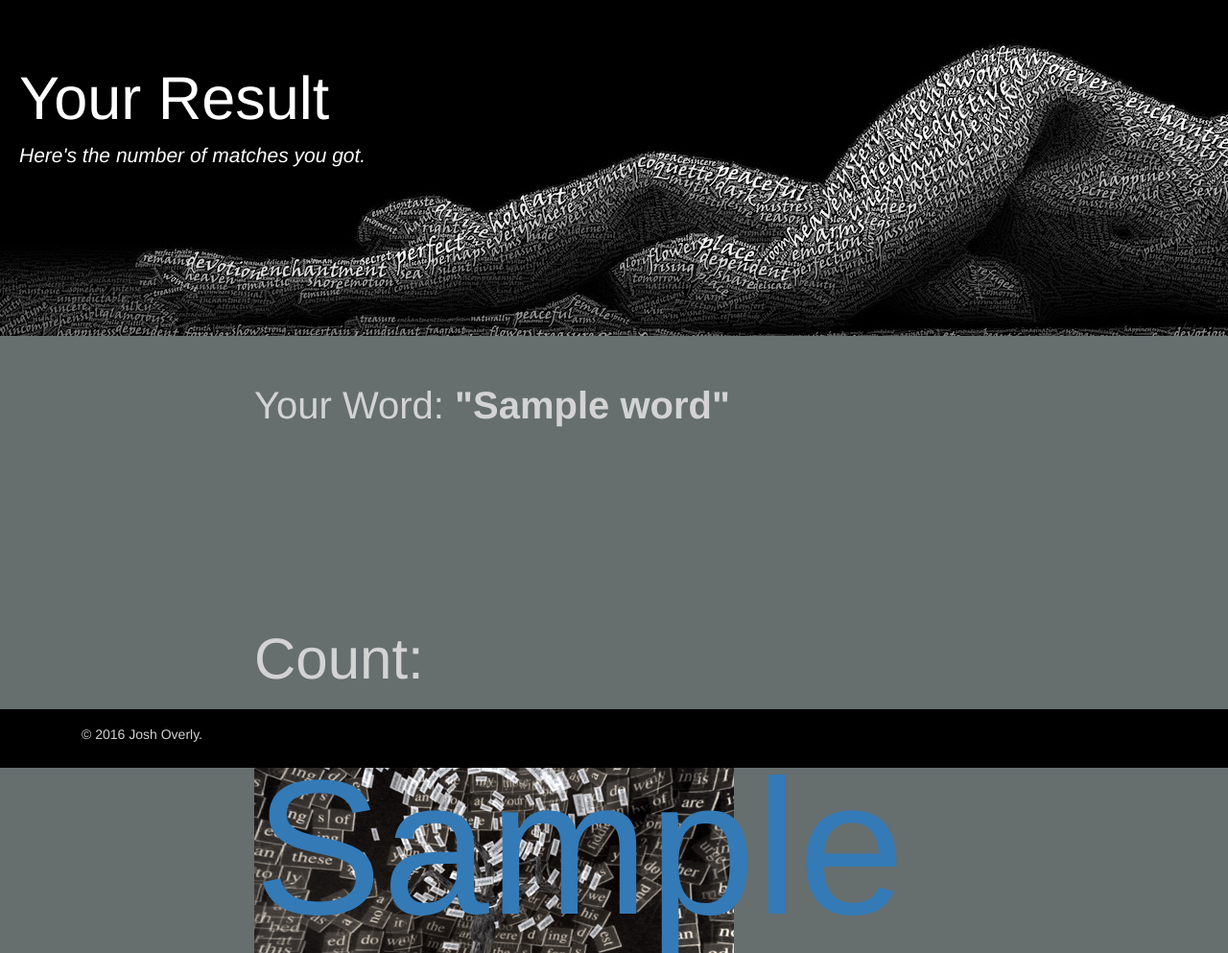
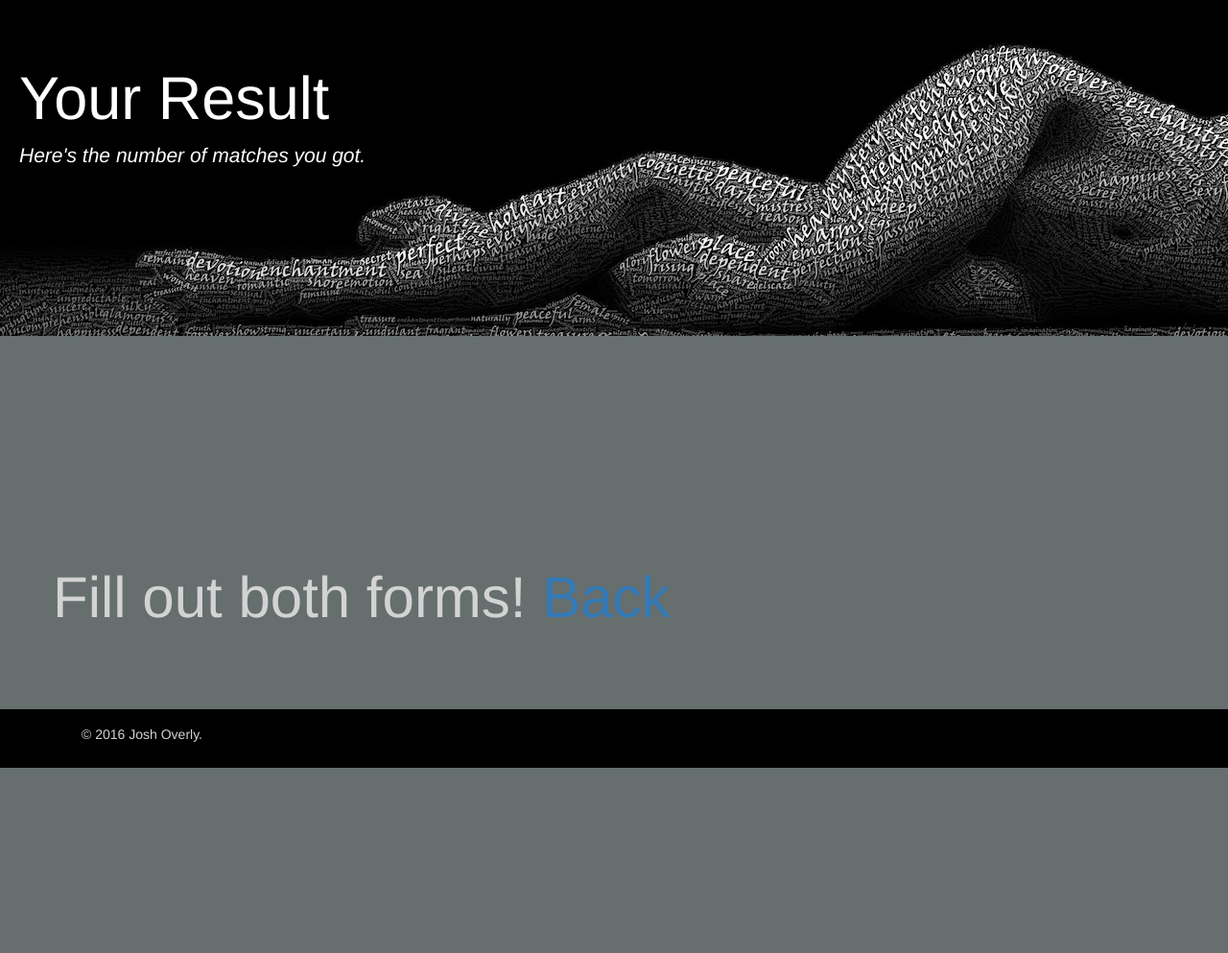
Before and after one commit to jos-h20/word_counter, a PHP site: template views/result.html.twig in a window 1280 px wide. Shown: the top 993 px of the page at 96% size. After the commit the page ends 800 px from the top, so only its background shows below. Run offline with PHP 8.4, Linux system fonts and the light colour scheme; the template is opened without the code that fills it: most values are stand-ins (such as "Sample title", 1, 10 or a date in 2020); some libraries are stand-ins or nearby versions.

Commit message:
add warning if forms are left empty

```diff
--- a/app/app.php
+++ b/app/app.php
@@ -23,7 +23,8 @@
 
         return $app['twig']->render('result.html.twig', array(
             'results' => $results,
-            'word' => $input_word
+            'word' => $input_word,
+            'string' => $input_string
         ));
     });
     return $app;
--- a/views/result.html.twig
+++ b/views/result.html.twig
@@ -15,6 +15,7 @@
             <div class="row">
                 <div class="col-sm-2">
                 </div>
+                {% if word and string is not empty %}
                 <div class="col-sm-8">
                     <h3 class="word_display">Your Word:  <strong>"{{ word }}"</strong></h3>
                 <div class="result">
@@ -26,6 +27,9 @@
                 <div class="col-sm-2">
                 </div>
                 </div>
+                {% else %}
+                <p class="result">Fill out both forms! <a href="/">Back</a></p>
+                {% endif %}
             </div>
         </div>
         <div class="navbar navbar-fixed-bottom" role="navigation">
```
